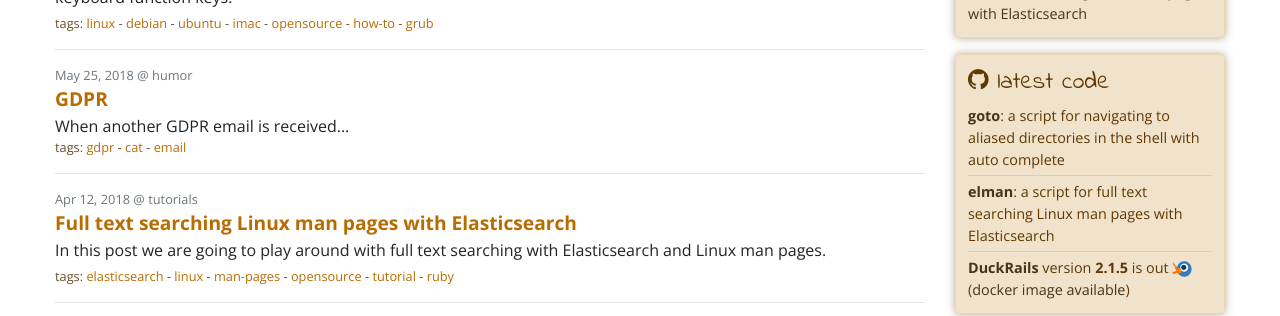
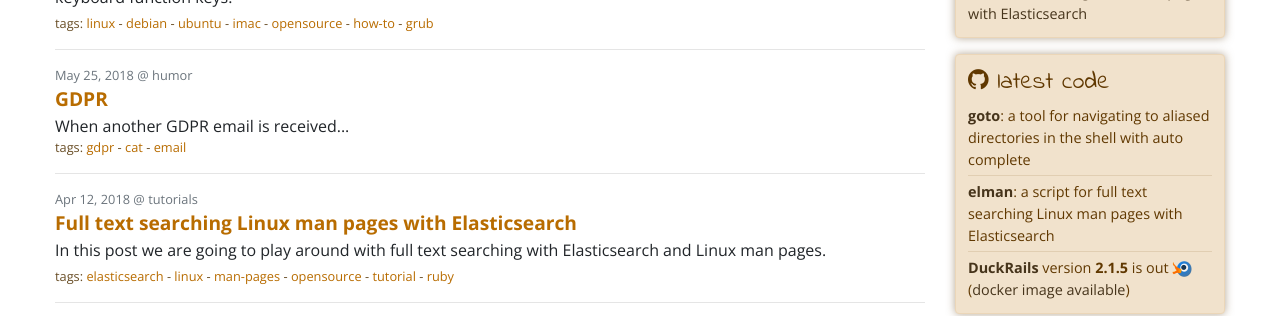
Before and after one commit to iridakos/iridakos.github.io, a Jekyll site: the page built from index.html, in a window 1280 px wide. Shown: the part 495-811 px from the top of the page. Built offline with Jekyll 4.4.1, drawn with Linux system fonts in a browser that asks for light colours; nearby versions of some CDN libraries; the list of posts is cut into pages by our own code; comment, search, counter and statistics services are not loaded.

Commit message:
Update news.html

```diff
--- a/_includes/news.html
+++ b/_includes/news.html
@@ -12,7 +12,7 @@
 
     <div class="section-content">
       <div class="section-item">
-        <a class="alert-link ga-event-link" data-event-label="goto repo" data-event-action="click" data-event-category="News github link" href="https://github.com/iridakos/goto">goto</a>: a script for navigating to aliased directories in the shell with auto complete
+        <a class="alert-link ga-event-link" data-event-label="goto repo" data-event-action="click" data-event-category="News github link" href="https://github.com/iridakos/goto">goto</a>: a tool for navigating to aliased directories in the shell with auto complete
       </div>
 
       <div class="section-item">
```
